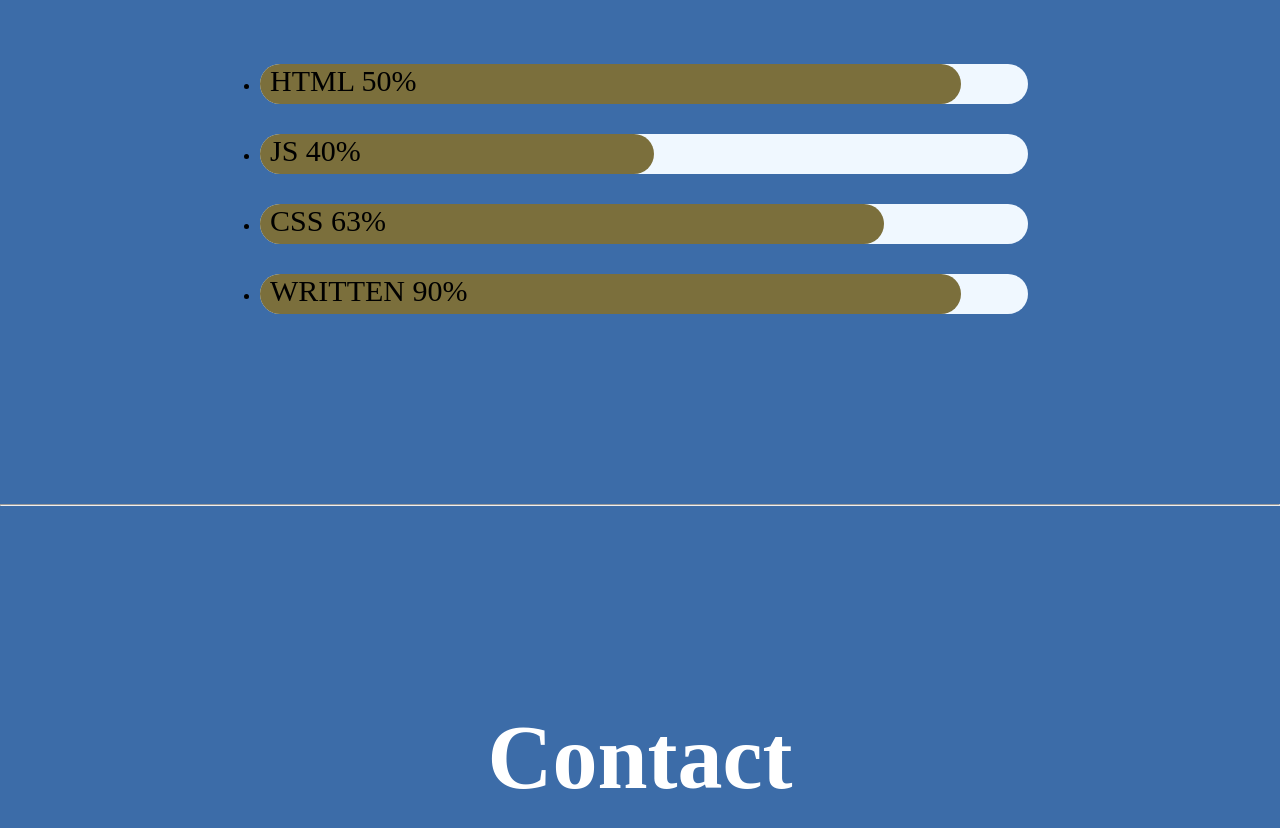
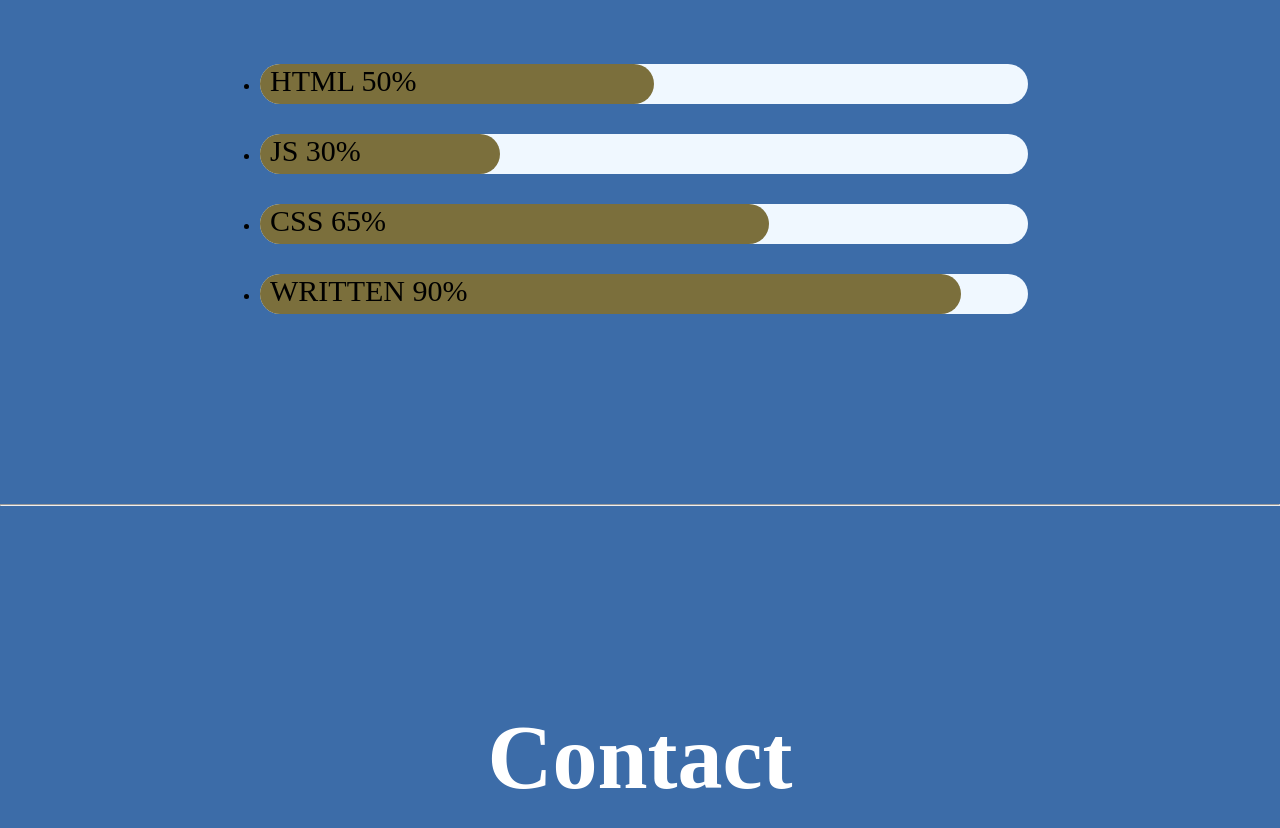
Before and after one commit to parkavi-madhavan/parkavi-madhavan.github.io, a plain HTML site: page index.html in a window 1280 px wide. Shown: the part 2320-3148 px from the top of the page. Drawn offline with Linux system fonts and the light colour scheme.

Commit message:
modified

```diff
--- a/css/style.css
+++ b/css/style.css
@@ -112,7 +112,7 @@ top: 150px;
 
 .color{
     height: 40px;
-    width: 90%;
+    width: 50%;
     background-color:  rgb(123, 111, 60);
     border-radius: 20px;
     font-size: 30px;
@@ -122,7 +122,7 @@ top: 150px;
 
 .color1{
     height: 40px;
-    width: 80%;
+    width: 65%;
     background-color: rgb(123, 111, 60);
     border-radius: 20px;
     font-size: 30px;
@@ -132,7 +132,7 @@ top: 150px;
 
 .color2{
     height: 40px;
-    width: 50%;
+    width: 30%;
     background-color: rgb(123, 111, 60) ;
     border-radius: 20px;
     font-size: 30px;
--- a/index.html
+++ b/index.html
@@ -62,12 +62,12 @@
                   </li>
                   <li>
                       <div class="skill">
-                          <div class="color2"> JS 40%</div>
+                          <div class="color2"> JS 30%</div>
                       </div>
                   </li>
                   <li>
                       <div class="skill">
-                          <div class="color1"> CSS 63%</div>
+                          <div class="color1"> CSS 65%</div>
                       </div>
                     </li>
                   <li>
```
